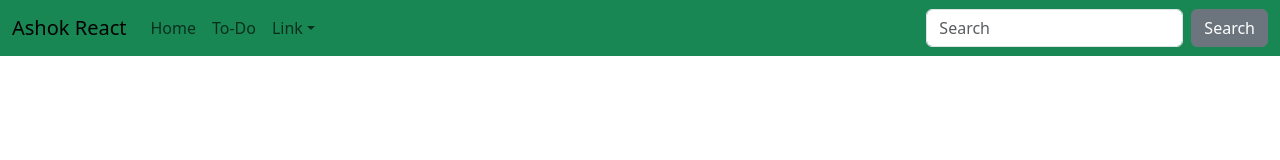
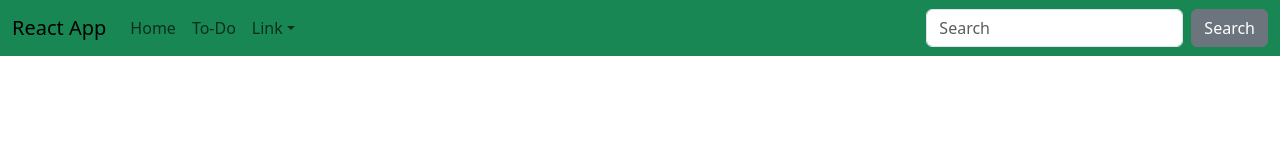
Before and after one commit to ashish4994/weather-app, a React (Create React App) app: page / in a window 1280 px wide. Shown: the top 160 px of the page. Built offline with nearby package versions, Linux system fonts and the light colour scheme.

Commit message:
Change title

```diff
--- a/src/components/header.component.jsx
+++ b/src/components/header.component.jsx
@@ -10,7 +10,7 @@ function Header() {
   return (
     <Navbar bg = "success" expand="lg">
       <Container fluid>
-        <Navbar.Brand as={Link} to ="/home">Ashok React</Navbar.Brand>
+        <Navbar.Brand as={Link} to ="/home">React App</Navbar.Brand>
         <Navbar.Toggle aria-controls="navbarScroll" />
         <Navbar.Collapse id="navbarScroll">
           <Nav
```
